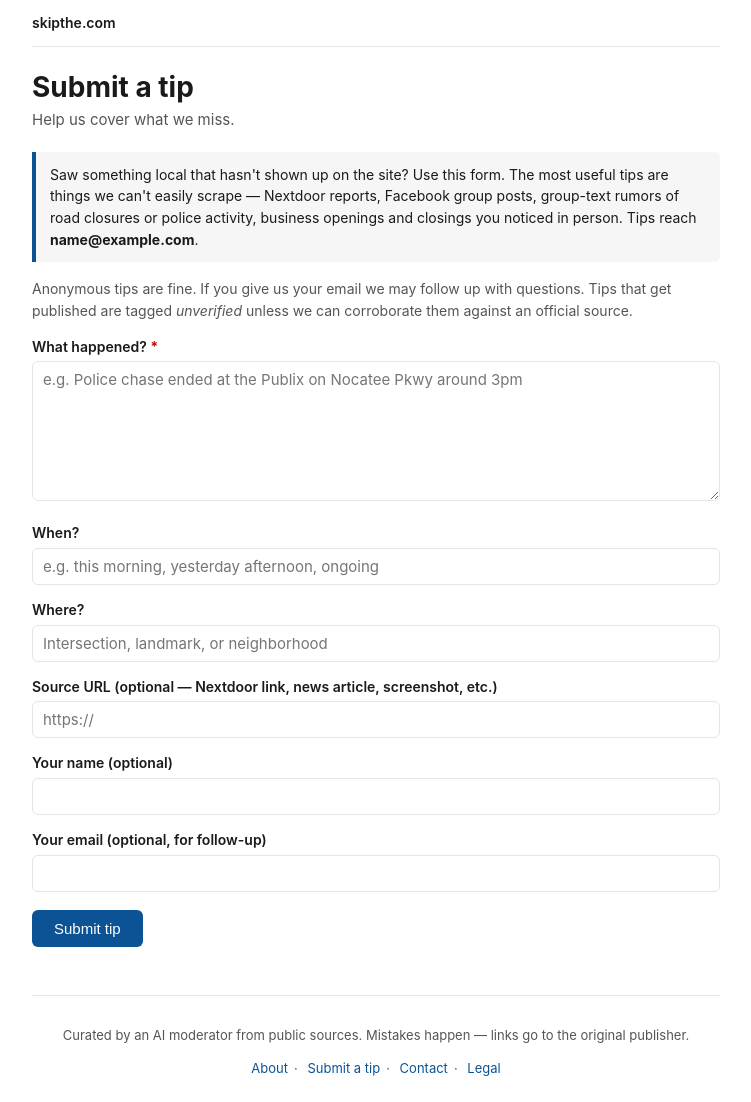
After one commit to marc834/skipthe.com, a Python web app: template app/site/templates/tip.html in a window 1280 px wide. The commit adds this page. Shown: the whole page, without its empty margins (264-1015 px from the left). Run offline with Jinja, Linux system fonts and the light colour scheme; the template is opened without the code that fills it: most values are stand-ins (such as "Sample title", 1, 10 or a date in 2020).

Commit message:
Add user-submitted tip form at /tip with prominent CTA on neighborhood pages

```diff
--- a/app/site/generate_site.py
+++ b/app/site/generate_site.py
@@ -120,7 +120,7 @@ def _render_static_pages(env):
         "contact_email": contact_email,
     }
 
-    for name in ("about", "contact", "legal"):
+    for name in ("about", "contact", "tip", "legal"):
         html = env.get_template(f"{name}.html").render(**context)
         (SITE_DIR / f"{name}.html").write_text(html, encoding="utf-8")
 
--- a/app/site/templates/base.html
+++ b/app/site/templates/base.html
@@ -169,7 +169,8 @@
       <p>Curated by an AI moderator from public sources. Mistakes happen — links go to the original publisher.</p>
       <p>
         <a href="/about">About</a>·
-        <a href="/contact">Contact / Concerns</a>·
+        <a href="/tip">Submit a tip</a>·
+        <a href="/contact">Contact</a>·
         <a href="/legal">Legal</a>
       </p>
     </footer>
--- a/app/site/templates/neighborhood.html
+++ b/app/site/templates/neighborhood.html
@@ -7,6 +7,12 @@
   <div class="disclaimer">
     Items below are surfaced by an AI moderator from public sources. Mistakes happen — see the
     <a href="/contact">contact page</a> if something needs attention.
+  </div>
+
+  <div class="notice">
+    <strong>Saw something we missed?</strong> Police activity, road closures, business changes,
+    anything local — <a href="/tip">submit a tip</a>. Real neighbor reports are how we cover
+    what's behind paywalls or only on Nextdoor and Facebook.
   </div>
 
   <nav class="cats" aria-label="Categories">
--- /dev/null
+++ b/app/site/templates/tip.html
@@ -0,0 +1,54 @@
+{% extends "base.html" %}
+{% block title %}Submit a tip — skipthe.com{% endblock %}
+{% block masthead_title %}Submit a tip{% endblock %}
+{% block masthead_tagline %}Help us cover what we miss.{% endblock %}
+{% block content %}
+  <div class="notice">
+    Saw something local that hasn't shown up on the site? Use this form. The most useful tips
+    are things we can't easily scrape — Nextdoor reports, Facebook group posts, group-text
+    rumors of road closures or police activity, business openings and closings you noticed in
+    person. Tips reach <strong>{{ contact_email }}</strong>.
+  </div>
+
+  <article class="prose">
+    <p style="font-size:14px;color:var(--fg-muted)">
+      Anonymous tips are fine. If you give us your email we may follow up with questions.
+      Tips that get published are tagged <em>unverified</em> unless we can corroborate them
+      against an official source.
+    </p>
+  </article>
+
+  {% if contact_form_key %}
+    <form class="contact" action="{{ contact_form_action }}" method="POST">
+      <input type="hidden" name="access_key" value="{{ contact_form_key }}">
+      <input type="hidden" name="subject" value="skipthe.com tip submission">
+      <input type="hidden" name="from_name" value="skipthe.com tip form">
+      <input type="checkbox" name="botcheck" style="display:none" tabindex="-1" autocomplete="off">
+
+      <label for="what">What happened? <span class="req">*</span></label>
+      <textarea id="what" name="what" required placeholder="e.g. Police chase ended at the Publix on Nocatee Pkwy around 3pm"></textarea>
+
+      <label for="when_">When?</label>
+      <input id="when_" type="text" name="when" placeholder="e.g. this morning, yesterday afternoon, ongoing">
+
+      <label for="where_">Where?</label>
+      <input id="where_" type="text" name="where" placeholder="Intersection, landmark, or neighborhood">
+
+      <label for="source_url">Source URL (optional — Nextdoor link, news article, screenshot, etc.)</label>
+      <input id="source_url" type="url" name="source_url" placeholder="https://">
+
+      <label for="name">Your name (optional)</label>
+      <input id="name" type="text" name="name">
+
+      <label for="email">Your email (optional, for follow-up)</label>
+      <input id="email" type="email" name="email">
+
+      <button type="submit">Submit tip</button>
+    </form>
+  {% else %}
+    <div class="notice">
+      The tip form isn't wired up yet. In the meantime, please email
+      <a href="mailto:{{ contact_email }}">{{ contact_email }}</a> with what you saw.
+    </div>
+  {% endif %}
+{% endblock %}
```
Also changed, not shown: docs/ROADMAP.md (+2 -1 lines), docs/WEBSITE.md (+18 -0 lines), 1 other file.
